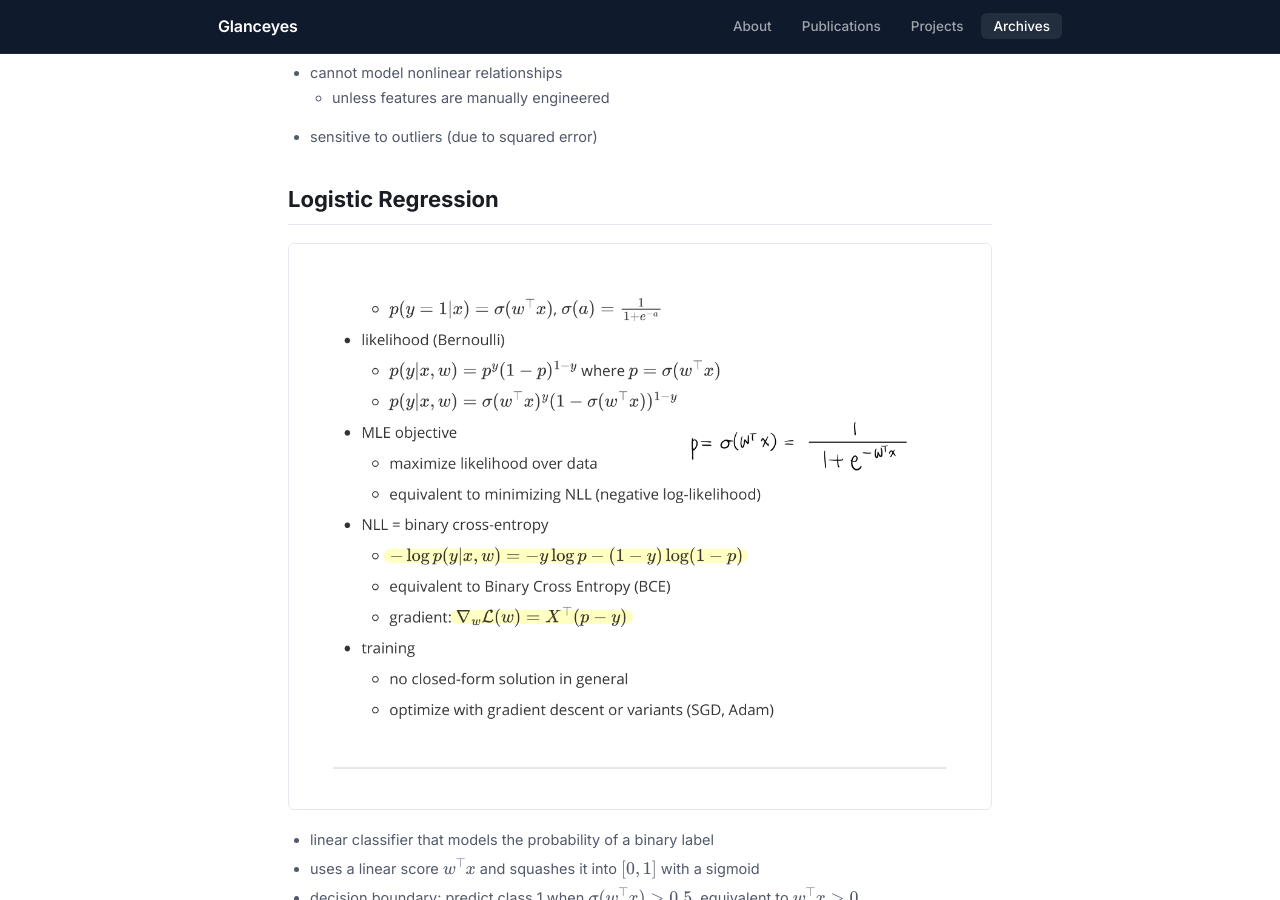
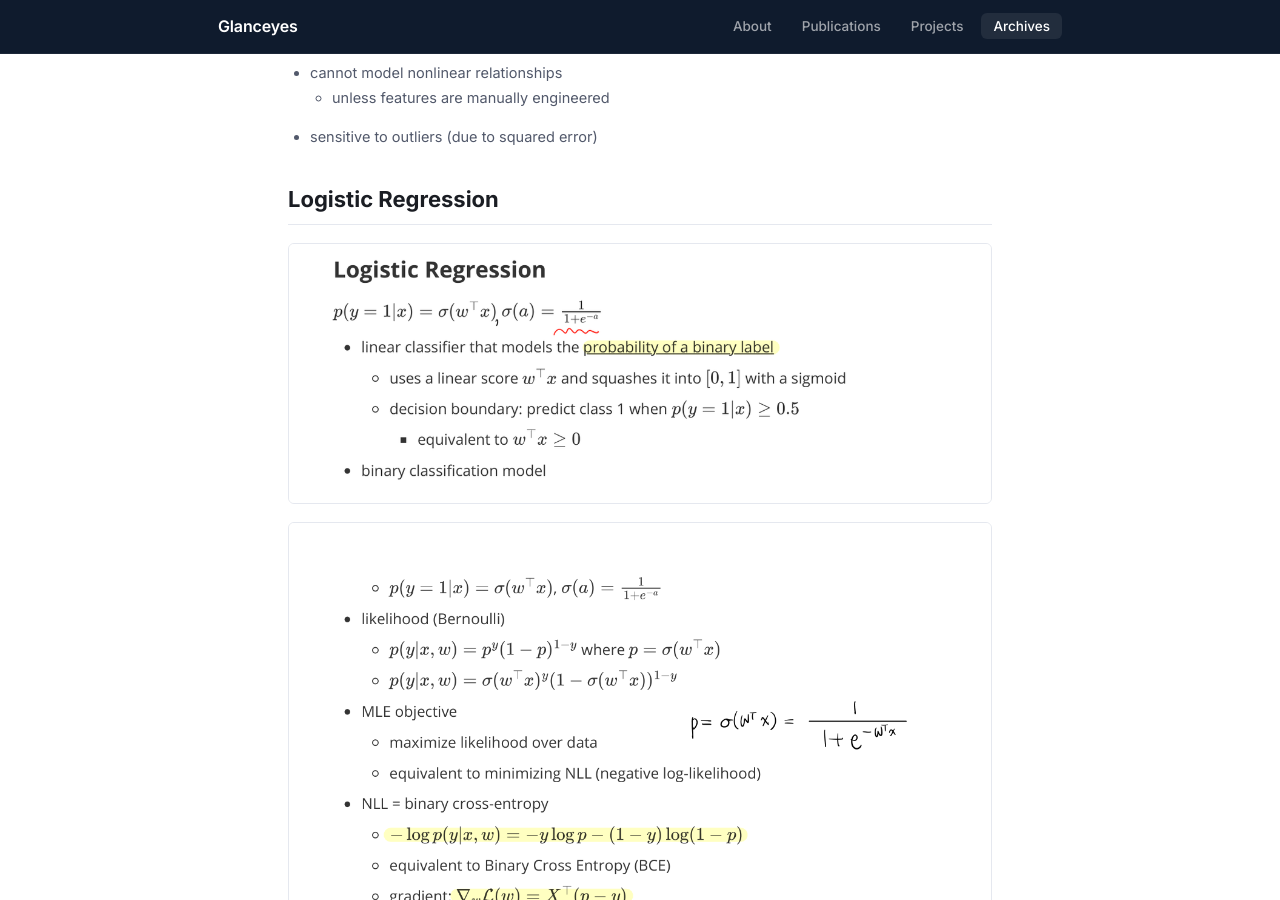
Before and after one commit to Glanceyes/Glanceyes.github.io, a Jekyll site: the page built from _archives/07-regression.md, in a window 1280 px wide and 900 px high, scrolled down 2509 px. Built offline with Jekyll 4.4.1, drawn with Linux system fonts in a browser that asks for light colours.

Commit message:
Fix archive content gap: Logistic Regression intro section image
07-regression: the Logistic Regression section started directly from
p31-logistic-continued.png (the model formula on page 31), so the entire
intro on page 30 — the section heading itself, the 'linear classifier'
bullet, the 'uses a linear score' sub-bullet, the 'decision boundary'
sub-bullet, and the 'binary classification model' bullet — were missing
from any image. Added p30-logistic-start.png (427pt) covering page 30
y=575-795, and updated markdown to reference both p30 and p31 images.

Co-Authored-By: Claude Opus 4.7 (1M context) <noreply@anthropic.com>

```diff
--- a/_archives/07-regression.md
+++ b/_archives/07-regression.md
@@ -84,7 +84,9 @@ $$
 
 ## Logistic Regression
 
-<img class="note-img" src="/images/archives/notes/07-regression-p31-logistic-continued.png" alt="Logistic Regression — BCE / gradient / training">
+<img class="note-img" src="/images/archives/notes/07-regression-p30-logistic-start.png" alt="Logistic Regression — model, classifier, decision boundary (page 30 portion)">
+
+<img class="note-img" src="/images/archives/notes/07-regression-p31-logistic-continued.png" alt="Logistic Regression — likelihood, MLE, BCE, gradient, training (page 31)">
 
 - linear classifier that models the probability of a binary label
 - uses a linear score $w^\top x$ and squashes it into $[0, 1]$ with a sigmoid
```
Also changed, not shown: images/archives/notes/07-regression-p30-logistic-start.png.
